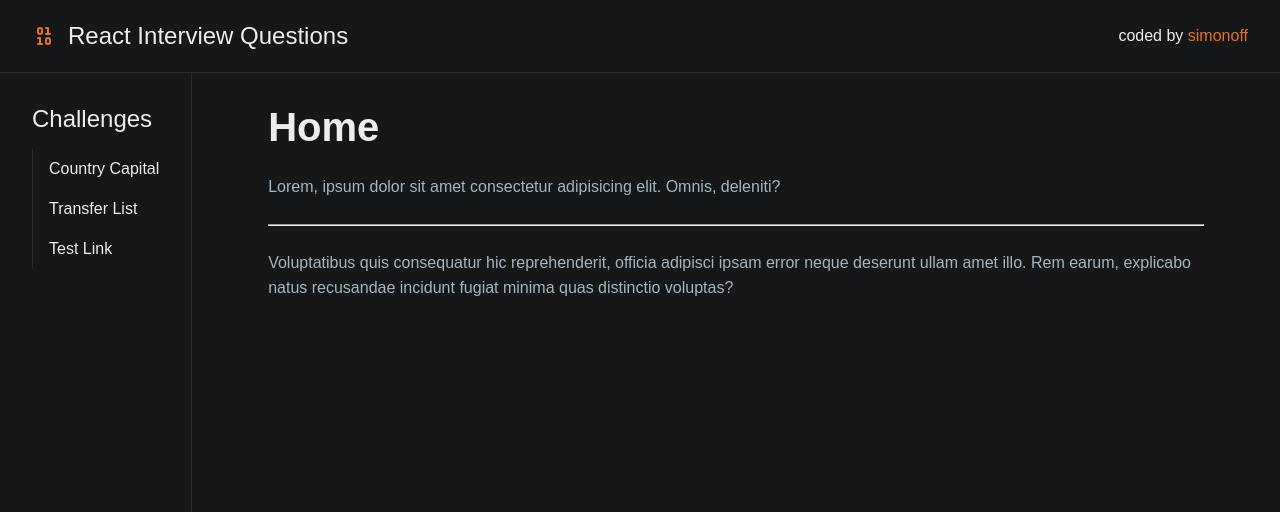
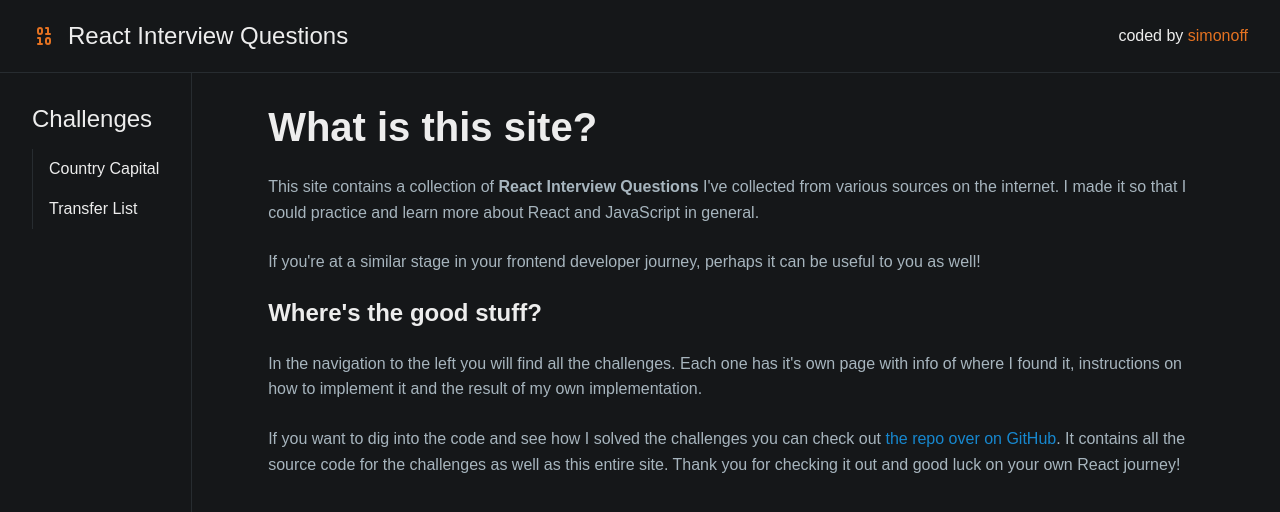
Before and after one commit to simon-off/react-interview-questions, a React (Vite) app: page / in a window 1280 px wide. Shown: the top 512 px of the page. Built offline with nearby package versions, Linux system fonts and the light colour scheme; a web font is replaced by a local one.

Commit message:
updated home page markup

```diff
--- a/src/components/Home.tsx
+++ b/src/components/Home.tsx
@@ -1,16 +1,31 @@
 export default function Home() {
   return (
     <article>
-      <h1>Home</h1>
+      <h1>What is this site?</h1>
       <p>
-        Lorem, ipsum dolor sit amet consectetur adipisicing elit. Omnis,
-        deleniti?
+        This site contains a collection of <b>React Interview Questions</b> I've
+        collected from various sources on the internet. I made it so that I
+        could practice and learn more about React and JavaScript in general.
       </p>
-      <hr />
       <p>
-        Voluptatibus quis consequatur hic reprehenderit, officia adipisci ipsam
-        error neque deserunt ullam amet illo. Rem earum, explicabo natus
-        recusandae incidunt fugiat minima quas distinctio voluptas?
+        If you're at a similar stage in your frontend developer journey, perhaps
+        it can be useful to you as well!
+      </p>
+      <h2>Where's the good stuff?</h2>
+      <p>
+        In the navigation to the left you will find all the challenges. Each one
+        has it's own page with info of where I found it, instructions on how to
+        implement it and the result of my own implementation.
+      </p>
+      <p>
+        If you want to dig into the code and see how I solved the challenges you
+        can check out{" "}
+        <a href="https://github.com/simon-off/react-interview-questions">
+          the repo over on GitHub
+        </a>
+        . It contains all the source code for the challenges as well as this
+        entire site. Thank you for checking it out and good luck on your own
+        React journey!
       </p>
     </article>
   );
--- a/src/data/challengeRoutes.tsx
+++ b/src/data/challengeRoutes.tsx
@@ -4,5 +4,4 @@ import TransferList from "../components/TransferList/TransferList";
 export const challengeRoutes = [
   { to: "/country-capital", text: "Country Capital", element: <CountryGame /> },
   { to: "/transfer-list", text: "Transfer List", element: <TransferList /> },
-  { to: "/test", text: "Test Link", element: null },
 ];
```
